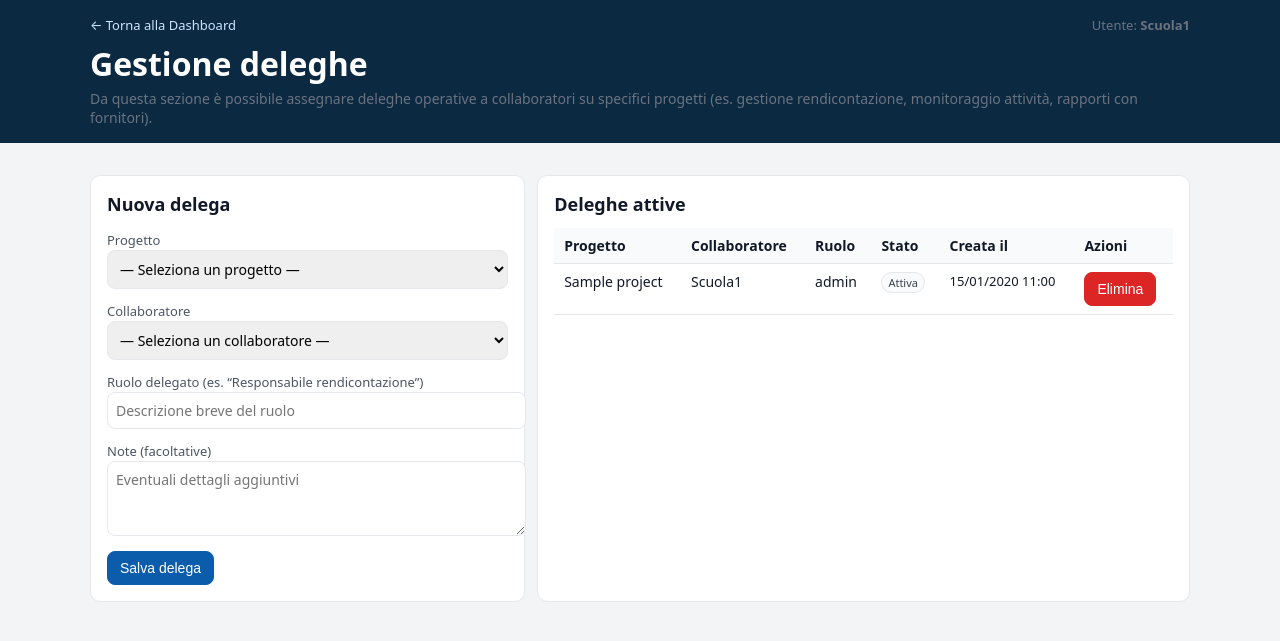
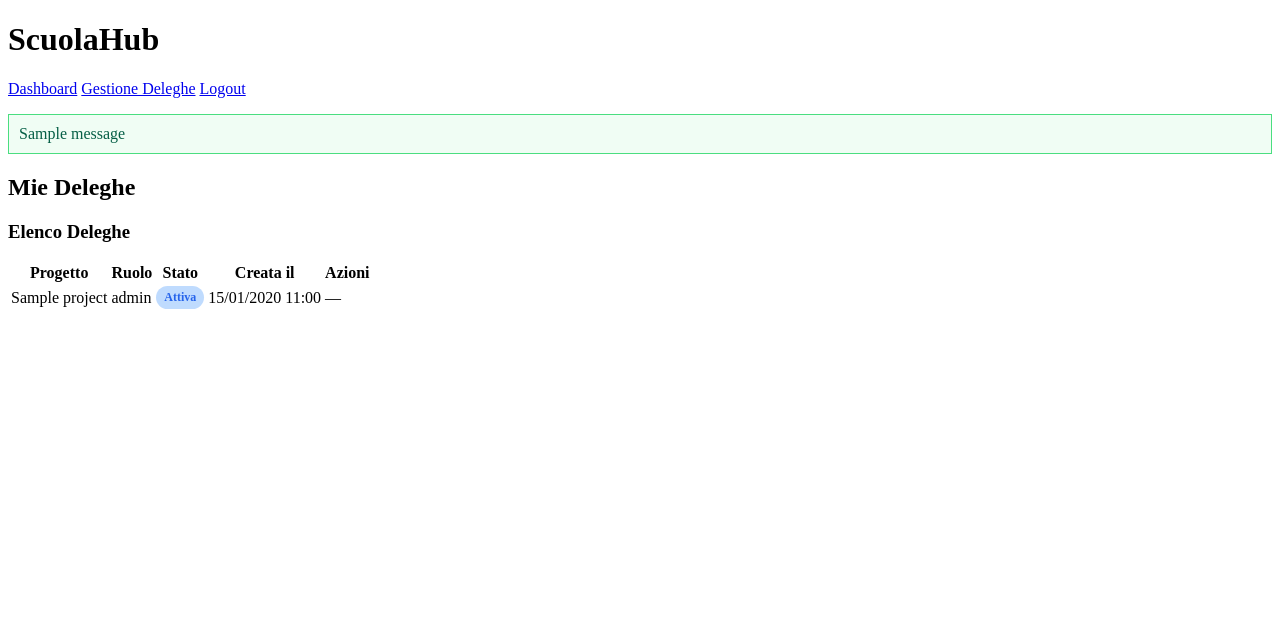
Before and after one commit to Berboa34/scuolahub, a Django app: page /deleghe/ in a window 1280 px wide. Shown: the top 641 px of the page. Run offline with Django 5.2, Linux system fonts and the light colour scheme; a user stored in the database is signed in; data comes from the database, SQL or seed files in the repository; tables that the repository leaves empty hold one stand-in row (values such as "Sample post"); one stand-in notice (Sample message) is shown; parts of the project's set-up code (start-up, migrations or seed data) failed here and were passed over.

Commit message:
salvataggio progetti

```diff
--- a/projects/models.py
+++ b/projects/models.py
@@ -186,8 +186,12 @@ from django.conf import settings
 
 class Delegation(models.Model):
     STATUS_CHOICES = [
+        ("PENDING", "In attesa di conferma"),  # Nuovo stato
         ("ACTIVE", "Attiva"),
+        ("CONFIRMED", "Confermata"),
+        # Nuovo stato (usata se Active significa "non revocata" e Confirmed significa "accettata")
         ("REVOKED", "Revocata"),
+        ("REJECTED", "Rifiutata"),  # (Opzionale)
     ]
 
     project = models.ForeignKey(
@@ -209,7 +213,7 @@ class Delegation(models.Model):
     status = models.CharField(
         max_length=16,
         choices=STATUS_CHOICES,
-        default="ACTIVE",
+        default="PENDING",
     )
     created_at = models.DateTimeField(auto_now_add=True)
 
--- a/projects/views.py
+++ b/projects/views.py
@@ -777,3 +777,37 @@ def delegation_delete(request, pk):
         delegation.delete()
         messages.success(request, "Delega eliminata con successo.")
     return redirect('deleghe')
+
+
+@login_required
+def my_delegations_view(request):
+    # Filtra solo le deleghe dove l'utente loggato è il collaboratore
+    my_deleghe = Delegation.objects.filter(collaborator=request.user).select_related('project')
+
+    # Prepara un template specifico o usa deleghe.html in modalità lettura
+    context = {
+        'deleghe': my_deleghe,
+        'is_collaborator_view': True,  # Variabile per disabilitare il form di creazione nel template
+    }
+
+    # Dovrai creare un template my_delegations.html o adattare deleghe.html
+    return render(request, 'my_delegations.html', context)
+
+
+# In projects/views.py
+
+@login_required
+def delegation_confirm(request, pk):
+    delegation = get_object_or_404(Delegation, pk=pk)
+
+    # Sicurezza: solo il collaboratore assegnato può confermare
+    if delegation.collaborator != request.user:
+        messages.error(request, "Non sei autorizzato a modificare questa delega.")
+        return redirect('my_delegations')
+
+    if request.method == 'POST':
+        delegation.status = "CONFIRMED"  # O "ACTIVE", a seconda della tua logica
+        delegation.save()
+        messages.success(request, f"Delega per {delegation.project.title} confermata.")
+
+    return redirect('my_delegations')
--- a/scuolahub/urls.py
+++ b/scuolahub/urls.py
@@ -42,4 +42,8 @@ urlpatterns = [
     path('documenti/', pviews.documents_view, name='documents'),
     path('documenti/<int:pk>/elimina/', pviews.document_delete, name='document_delete'),
 
+    path("mie-deleghe/", pviews.my_delegations_view, name="my_delegations"),
+    path('deleghe/<int:pk>/conferma/', pviews.delegation_confirm, name='delegation_confirm'),
+# ...
+
 ]
--- a/templates/deleghe.html
+++ b/templates/deleghe.html
@@ -1,79 +1,25 @@
+{% load static %}
 <!DOCTYPE html>
 <html lang="it">
 <head>
   <meta charset="utf-8">
-  <title>Gestione deleghe — ScuolaHub</title>
+  <title>{% if is_admin_view %}Gestione deleghe (Admin){% else %}Mie Deleghe{% endif %} — ScuolaHub</title>
   <meta name="viewport" content="width=device-width, initial-scale=1">
   <style>
-    body{
-      font-family:system-ui,-apple-system,Segoe UI,Roboto,Ubuntu,"Helvetica Neue",Arial;
-      margin:0;
-      background:#f3f4f6;
-      color:#111827;
-    }
-    a{color:#0b5cab;text-decoration:none}
-    a:hover{text-decoration:underline}
-    header{background:#0b2a42;color:#fff}
-    .wrap{max-width:1100px;margin:0 auto;padding:16px}
-    .topnav{
-      display:flex;
-      justify-content:space-between;
-      align-items:center;
-      gap:12px;
-      flex-wrap:wrap;
-    }
-    .muted{color:#6b7280}
-    .card{
-      background:#fff;
-      border-radius:10px;
-      border:1px solid #e5e7eb;
-      padding:16px;
-      margin-top:16px;
-    }
-    .grid{display:grid;gap:12px}
-    @media(min-width:900px){ .cols-2{grid-template-columns:2fr 3fr} }
-    input,select,textarea{
-      width:100%;
-      padding:8px;
-      border-radius:8px;
-      border:1px solid #e5e7eb;
-      font-family:inherit;
-      font-size:14px;
-    }
-    label{font-size:13px;color:#4b5563}
-    .btn{
-      display:inline-block;
-      padding:8px 12px;
-      border-radius:8px;
-      border:1px solid #e5e7eb;
-      background:#fff;
-      cursor:pointer;
-      font-size:14px;
-    }
-    .btn.primary{
-      background:#0b5cab;
-      color:#fff;
-      border-color:#0b5cab;
-    }
-    .btn.danger{
-      background:#dc2626;
-      color:#fff;
-      border-color:#dc2626;
-    }
-    table{width:100%;border-collapse:collapse;font-size:14px}
-    th,td{padding:8px 10px;border-bottom:1px solid #e5e7eb;vertical-align:top}
-    th{text-align:left;background:#f9fafb;font-weight:600}
+    /* ... (Mantenere qui i tuoi stili CSS esistenti) ... */
+    /* AGGIUNGI STILI PER I NUOVI BADGE DI STATO */
     .badge{
         display:inline-block;
-      padding:2px 6px;
-      border-radius:999px;
-      font-size:11px;
-      border:1px solid #e5e7eb;
-      background:#f9fafb;
-      color:#374151;
+        padding:4px 8px;
+        border-radius:9999px;
+        font-size:12px;
+        font-weight:700;
     }
-    .small{font-size:13px}
-    form.inline{display:inline}
+    .badge.pending{background:#ffedd5;color:#f97316;}
+    .badge.confirmed{background:#dcfce7;color:#16a34a;}
+    .badge.active{background:#bfdbfe;color:#2563eb;}
+    .badge.revoked{background:#fee2e2;color:#ef4444;}
+    /* ... (Fine stili) ... */
   </style>
 </head>
 <body>
@@ -81,75 +27,86 @@
 <header>
   <div class="wrap">
     <div class="topnav">
-      <div class="small">
-        <a href="{% url 'dashboard' %}" style="color:#cfe3ff;">← Torna alla Dashboard</a>
+        <h1>ScuolaHub</h1>
+        <nav>
+            <a href="{% url 'dashboard' %}">Dashboard</a>
+            {% if request.user.is_superuser %}
+                <a href="{% url 'deleghe' %}">Gestione Deleghe</a>
+            {% else %}
+                <a href="{% url 'my_delegations' %}">Mie Deleghe</a>
+            {% endif %}
+            <a href="{% url 'logout' %}">Logout</a>
+        </nav>
     </div>
-      <div class="small muted">
-        Utente: <b>{{ request.user.username }}</b>
-      </div>
-    </div>
-    <h1 style="margin:8px 0 4px;">Gestione deleghe</h1>
-    <p class="muted" style="margin:0;font-size:14px;">
-      Da questa sezione è possibile assegnare deleghe operative a collaboratori su specifici progetti
-      (es. gestione rendicontazione, monitoraggio attività, rapporti con fornitori).
-    </p>
   </div>
 </header>
 
-<main class="wrap" style="padding-bottom:40px;">
-  <div class="grid cols-2">
-    <!-- COLONNA SINISTRA: NUOVA DELEGA -->
+<main>
+  <div class="wrap">
+
+    {% if messages %}
+        <div class="card" style="padding:10px; margin-top:16px; border:1px solid #4ade80; background:#f0fdf4; color:#065f46;">
+            <ul style="list-style:none; padding:0; margin:0;">
+                {% for message in messages %}
+                    <li{% if message.tags %} class="{{ message.tags }}"{% endif %}>{{ message }}</li>
+                {% endfor %}
+            </ul>
+        </div>
+    {% endif %}
+
+
+    <h2>{% if is_admin_view %}Gestione Deleghe{% else %}Mie Deleghe{% endif %}</h2>
+
+    <div class="grid grid-2">
+      {% if is_admin_view %}
       <section class="card">
-      <h2 style="margin:0 0 12px;font-size:18px;">Nuova delega</h2>
+        <h3>Crea Nuova Delega</h3>
+        <form method="post" action="{% url 'deleghe' %}">
+          {% csrf_token %}
 
-      <form method="post" action="">
-        {% csrf_token %}
-        <input type="hidden" name="op" value="add_delegation">
-
-        <div style="margin-bottom:10px;">
-          <label>Progetto</label>
-          <select name="project_id" required>
-            <option value="">— Seleziona un progetto —</option>
+          <div class="input-group">
+            <label for="id_project">Progetto</label>
+            <select name="project_id" id="id_project" required>
+              <option value="">Seleziona un progetto</option>
               {% for p in projects %}
-              <option value="{{ p.id }}">{{ p.title }}</option>
+                <option value="{{ p.id }}">{{ p.title }} ({{ p.school.name|default:"Nessuna Scuola" }})</option>
               {% endfor %}
             </select>
           </div>
 
-        <div style="margin-bottom:10px;">
-          <label>Collaboratore</label>
-          <select name="collaborator_id" required>
-            <option value="">— Seleziona un collaboratore —</option>
+          <div class="input-group">
+            <label for="id_collaborator">Collaboratore Delegato</label>
+            <select name="collaborator_id" id="id_collaborator" required>
+              <option value="">Seleziona un collaboratore</option>
               {% for c in collaborators %}
-              <option value="{{ c.id }}">{{ c.username }}</option>
+                <option value="{{ c.id }}">{{ c.get_full_name|default:c.username }}</option>
               {% endfor %}
             </select>
           </div>
 
-        <div style="margin-bottom:10px;">
-          <label>Ruolo delegato (es. “Responsabile rendicontazione”)</label>
-          <input type="text" name="role_label" placeholder="Descrizione breve del ruolo">
+          <div class="input-group">
+            <label for="id_role_label">Ruolo/Compito</label>
+            <input type="text" name="role_label" id="id_role_label" placeholder="Es. Responsabile Monitoraggio" maxlength="100">
           </div>
 
-        <div style="margin-bottom:10px;">
-          <label>Note (facoltative)</label>
-          <textarea name="note" rows="3" placeholder="Eventuali dettagli aggiuntivi"></textarea>
+          <div class="input-group">
+            <label for="id_note">Note Aggiuntive</label>
+            <textarea name="note" id="id_note" rows="3" placeholder="Dettagli specifici della delega"></textarea>
           </div>
 
-        <button type="submit" class="btn primary">Salva delega</button>
+          <button type="submit" class="btn primary">Assegna Delega</button>
         </form>
       </section>
+      {% endif %}
 
-    <!-- COLONNA DESTRA: ELENCO DELEGHE -->
-    <section class="card">
-      <h2 style="margin:0 0 12px;font-size:18px;">Deleghe attive</h2>
-
-      <div style="overflow:auto;">
+      <section class="card" {% if not is_admin_view %}style="grid-column: 1 / 3;"{% endif %}>
+        <h3>Elenco Deleghe</h3>
+        <div class="table-container">
           <table>
             <thead>
               <tr>
                 <th>Progetto</th>
-              <th>Collaboratore</th>
+                {% if is_admin_view %}<th>Collaboratore</th>{% endif %}
                 <th>Ruolo</th>
                 <th>Stato</th>
                 <th>Creata il</th>
@@ -160,27 +117,47 @@
               {% for d in deleghe %}
                 <tr>
                   <td>{{ d.project.title }}</td>
-                <td>{{ d.collaborator.username }}</td>
+
+                  {% if is_admin_view %}
+                    <td>{{ d.collaborator.get_full_name|default:d.collaborator.username }}</td>
+                  {% endif %}
+
                   <td>{{ d.role_label|default:"—" }}</td>
                   <td>
-                  <span class="badge">
-                    {% if d.status == "ACTIVE" %}Attiva{% else %}Revocata{% endif %}
+                    <span class="badge {{ d.status|lower }}">
+                        {{ d.get_status_display }}
                     </span>
                   </td>
+                  <td class="small">{{ d.created_at|date:"d/m/Y H:i" }}</td>
                   <td class="small">
-                  {{ d.created_at|date:"d/m/Y H:i" }}
-                </td>
-                <td class="small">
+                    {% if is_admin_view %}
                         <form method="post" action="{% url 'delegation_delete' d.id %}" class="inline"
                               onsubmit="return confirm('Vuoi eliminare questa delega?');">
                             {% csrf_token %}
-                    <button type="submit" class="btn danger">Elimina</button>
+                            <button type="submit" class="btn danger small">Elimina</button>
                         </form>
+                    {% else %}
+                        {% if d.status == "PENDING" %}
+                            <form method="post" action="{% url 'delegation_confirm' d.id %}" class="inline">
+                                {% csrf_token %}
+                                <button type="submit" class="btn success small">Conferma Delega</button>
+                            </form>
+                        {% else %}
+                            —
+                        {% endif %}
+                    {% endif %}
+
                   </td>
                 </tr>
               {% empty %}
                 <tr>
-                <td colspan="6" class="small muted">Nessuna delega presente.</td>
+                  <td colspan="{% if is_admin_view %}6{% else %}5{% endif %}" class="small muted">
+                    {% if is_admin_view %}
+                        Nessuna delega presente.
+                    {% else %}
+                        Nessuna delega in attesa di conferma.
+                    {% endif %}
+                  </td>
                 </tr>
               {% endfor %}
             </tbody>
@@ -188,6 +165,7 @@
         </div>
       </section>
     </div>
+  </div>
 </main>
 
 </body>
```
Also changed, not shown: templates/registration/my_delegations.html (added). Lines whose indentation alone changed are shown as unchanged.
